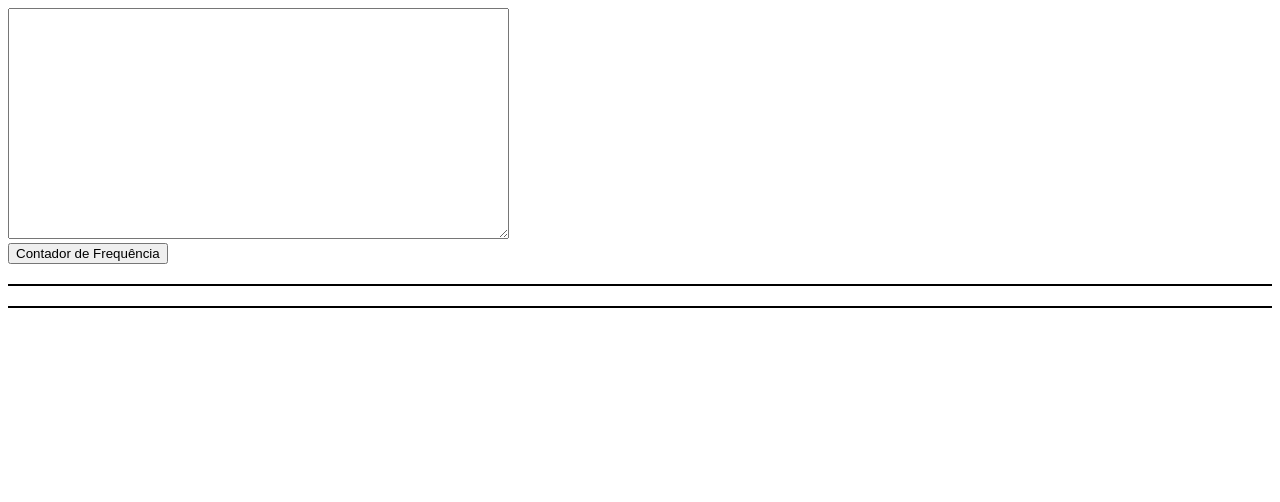
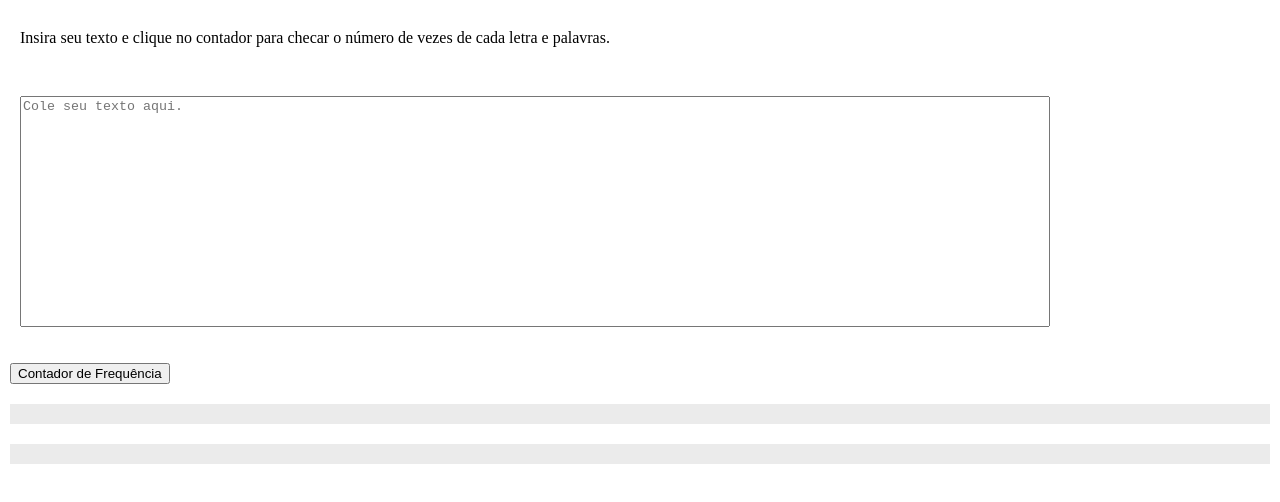
Before and after one commit to Kenzie-Academy-Brasil-Developers/entrega-contador-frequencia-sprint-3-IqueMoraes, a plain HTML site: page index.html in a window 1280 px wide. Drawn offline with Linux system fonts and the light colour scheme.

Commit message:
Linkado o script de forma correta e elaborado em mobile first

```diff
--- a/index.html
+++ b/index.html
@@ -4,19 +4,14 @@
     <meta charset="UTF-8">
     <meta http-equiv="X-UA-Compatible" content="IE=edge">
     <meta name="viewport" content="width=device-width, initial-scale=1.0">
+    <link rel="stylesheet" href="style.css">
     <title>Document</title>
-    <style>
-        div {
-            display: block;
-            border: 1px solid black;
-            margin-top: 20px;
-        }
-    </style>
 </head>
 <body>
     <main>
         <section>
-        <textarea rows="15" cols="60" id="textInput" ></textarea>
+            <h1>Insira seu texto e clique no contador para checar o número de vezes de cada letra e palavras.</h1>
+        <textarea rows="15" cols="60" id="textInput" placeholder="Cole seu texto aqui."></textarea>
         <br />
         <button id="countButton">Contador de Frequência</button>
     </section>
@@ -28,7 +23,7 @@
 
     </main>
 
-    <script src="/script.js">
+    <script src="script.js">
 
     </script>
 </body>
--- a/script.js
+++ b/script.js
@@ -19,10 +19,10 @@ function selecionarPalavras(x) {
 
 
 const contarLetras = (x) => {
-    let letterCounts = {};
+    let letterCounts = {a: undefined};
 
     for (let i = 0; i < x.length; i++) {
-        currentLetter = x[i];
+        let currentLetter = x[i];
         // if (letterCounts[currentLetter] === ' ') { como retirar os espaços?
         // }
         if (letterCounts[currentLetter] === undefined) {
@@ -62,9 +62,20 @@ const contarPalavras = (x) => {
      }
 }
 
+function limparMesa(parent) {
+    while (parent.firstChild) {
+        parent.removeChild(parent.firstChild);
+    }
+}
+
 const button = document.getElementById("countButton");
 button.addEventListener("click", function() {
    // teu código vai aqui ...
+const letters = document.getElementById('lettersDiv')
+const words = document.getElementById('wordsDiv')
+limparMesa(letters)
+limparMesa(words)
+
    const typedText = selecionarLetras(textBox);
    contarLetras(typedText);
 
--- /dev/null
+++ b/style.css
@@ -0,0 +1,126 @@
+html, body, div, span, applet, object, iframe,
+h1, h2, h3, h4, h5, h6, p, blockquote, pre,
+a, abbr, acronym, address, big, cite, code,
+del, dfn, em, img, ins, kbd, q, s, samp,
+small, strike, strong, sub, sup, tt, var,
+b, u, i, center,
+dl, dt, dd, ol, ul, li,
+fieldset, form, label, legend,
+table, caption, tbody, tfoot, thead, tr, th, td,
+article, aside, canvas, details, embed,
+figure, figcaption, footer, header, hgroup,
+menu, nav, output, ruby, section, summary,
+time, mark, audio, video {
+	margin: 0;
+	padding: 0;
+	border: 0;
+	font-size: 100%;
+	font: inherit;
+	vertical-align: baseline;
+}
+/* HTML5 display-role reset for older browsers */
+article, aside, details, figcaption, figure,
+footer, header, hgroup, menu, nav, section {
+	display: block;
+}
+body {
+	line-height: 1;
+}
+ol, ul {
+	list-style: none;
+}
+blockquote, q {
+	quotes: none;
+}
+blockquote:before, blockquote:after,
+q:before, q:after {
+	content: '';
+	content: none;
+}
+table {
+	border-collapse: collapse;
+	border-spacing: 0;
+}
+
+/*-----FIM DO RESET----*/
+
+main{
+    display: flex;
+    flex-direction: column;
+    box-sizing: border-box;
+
+}
+h1{
+    width: 100%;
+    margin: 15px 10px;
+    text-align: center;
+}
+body > main > section:nth-child(1){
+    box-sizing: border-box;
+    display: flex;
+    flex-direction: column;
+}
+
+textarea{
+    resize: none;
+    margin: 20px 10px;
+}
+button{
+    margin: 0 10px;
+}
+
+div{
+    background-color: rgb(235, 235, 235);
+    margin: 20px 10px;
+    border: 0;
+    padding: 10px;
+    line-height: 25px;
+    display: flex;
+    flex-wrap: wrap;
+    justify-content: flex-start;
+}
+#lettersDiv span{
+    width: 30%;
+}
+#wordsDiv span{
+    width: 50%;
+}
+
+@media (min-width: 1024px){
+    h1{
+        margin: 30px 20px;
+        text-align: start;
+    }
+    body > main > section:nth-child(1){
+        box-sizing: border-box;
+        display: flex;
+        flex-direction: column;
+        align-items: flex-start;
+    }
+
+    textarea{
+        width: 80%;
+        resize: none;
+        margin: 20px;
+    }
+    button{
+        margin: 0 10px;
+    }
+
+    div{
+        background-color: rgb(235, 235, 235);
+        margin: 20px 10px;
+        border: 0;
+        padding: 10px;
+        line-height: 25px;
+        display: flex;
+        flex-wrap: wrap;
+        justify-content: flex-start;
+    }
+    #lettersDiv span{
+        width: 10%;
+    }
+    #wordsDiv span{
+        width: 30%;
+    }
+}
```
